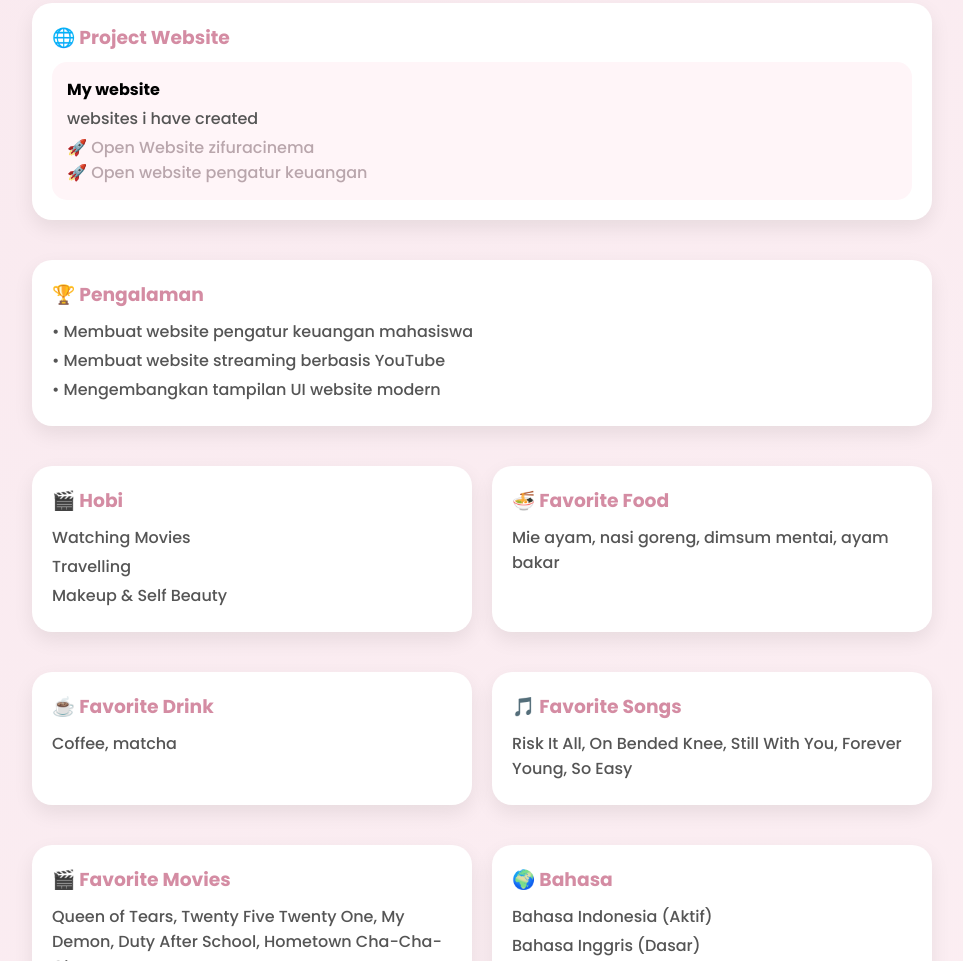
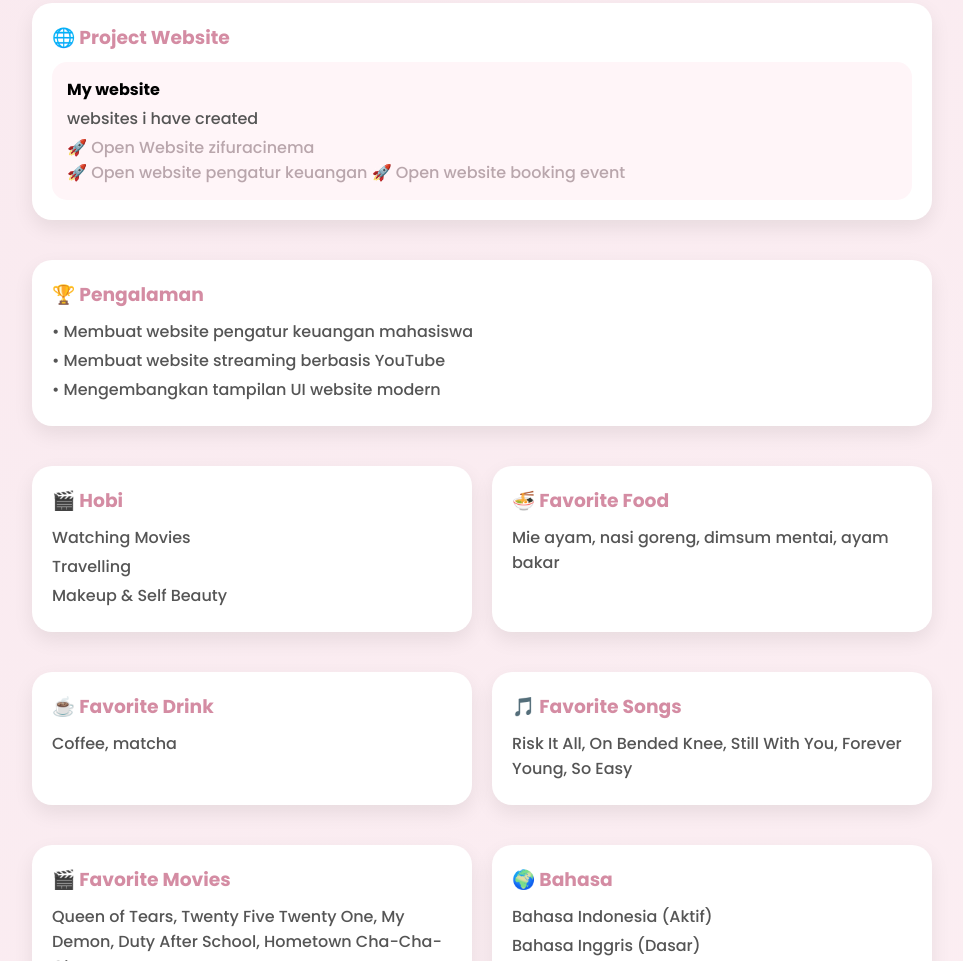
Before and after one commit to rahmatulzikra34-debug/profile, a plain HTML site: page index.html in a window 1280 px wide. Shown: the part 1221-2182 px from the top of the page, without its empty margins (158-1121 px from the left). Drawn offline with Linux system fonts and the light colour scheme.

Commit message:
Update index.html

```diff
--- a/index.html
+++ b/index.html
@@ -238,6 +238,8 @@ Dengan kemampuan yang saya miliki, saya berharap dapat menciptakan karya digital
 
                 <a href="https://rahmatulzikra34-debug.github.io/project2/" target="_blank">
                     🚀 Open website pengatur keuangan
+                   <a href=https://rahmatulzikra34-debug.github.io/booking-event/" target="_blank">
+                    🚀 Open website booking event
                 </a>
             </div>
         </div>
```
